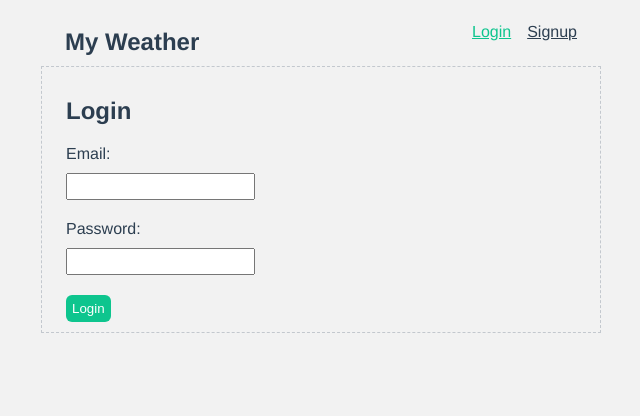
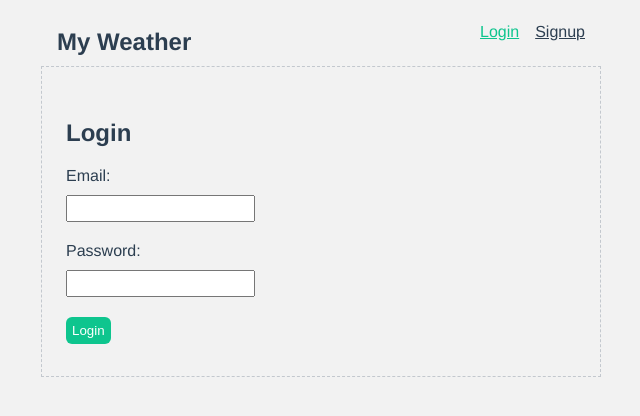
Before and after one commit to raresample/weather-list, a Vue app: page /login in a window 1280 px wide. Shown: the top 416 px of the page, without its empty margins (319-959 px from the left). Built offline with nearby package versions, Linux system fonts and the light colour scheme; no server answers.

Commit message:
Padding//margin tweaks

```diff
--- a/src/components/AddCityForm.vue
+++ b/src/components/AddCityForm.vue
@@ -68,7 +68,7 @@ export default {
 
 <style>
 form {
-  padding: 10px;
+  padding: 2rem 0.5rem;
   margin-top: 10px;
   border: 1px dashed #c3c8ce;
 }
--- a/src/components/Navbar.vue
+++ b/src/components/Navbar.vue
@@ -76,7 +76,7 @@ nav + p {
 
 @media (min-width: 480px) {
   .navbar {
-    margin: 0 1.5rem;
+    margin: 0 1rem;
   }
 }
 </style>
--- a/src/components/WeatherCard.vue
+++ b/src/components/WeatherCard.vue
@@ -90,9 +90,12 @@ export default {
   text-decoration: line-through;
 }
 
-.weather h3 {
+h3 {
   margin-top: 0;
   margin-bottom: 0;
+}
+
+.weather h3 {
   font-size: 3rem;
 }
 
```
